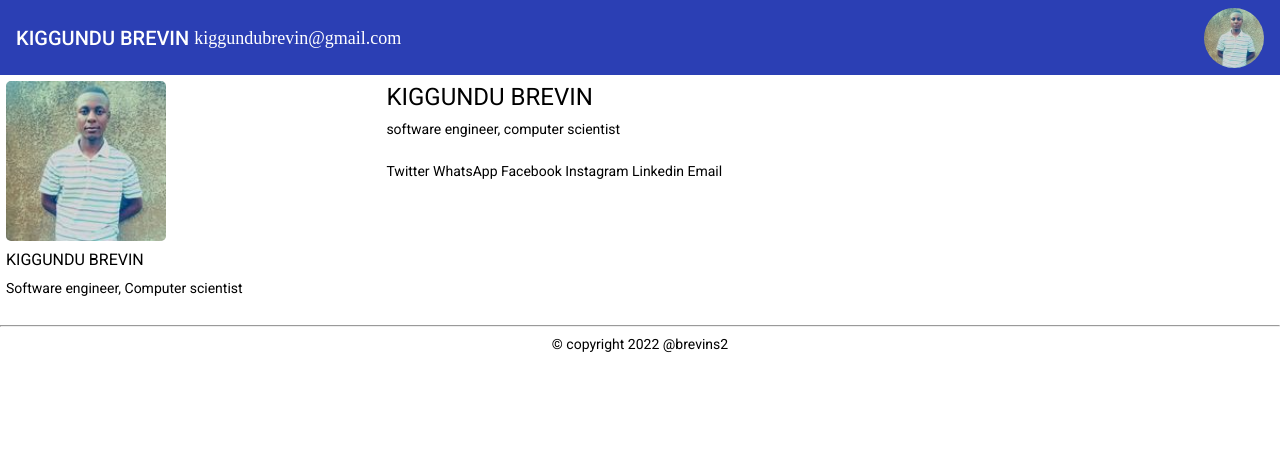
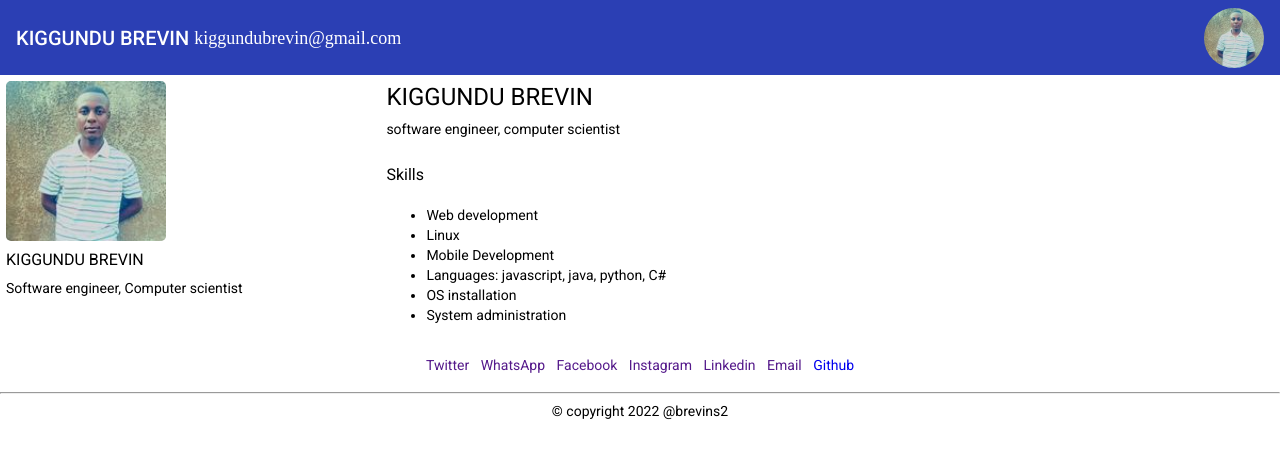
Before and after one commit to brevins2/CMJ, an Angular app: page / in a window 1280 px wide. Shown: the top 458 px of the page. Built offline with nearby package versions, Linux system fonts and the light colour scheme.

Commit message:
new changes

```diff
--- a/src/app/app.component.css
+++ b/src/app/app.component.css
@@ -1,30 +1,3 @@
-/* toolbar/heading styles */
-
-.example-spacer {
-    flex: 1 1 auto;
-}
-
-mat-toolbar {
-    background-color: #2b3fb4;
-    height: 75px;
-    color: #fff;
-}
-
-.profile {
-    border-radius: 30px;
-    width: 60px;
-}
-
-.email {
-    text-decoration: none;
-    color: #fff;
-    font-family: 'Times New Roman', Times, serif;
-    font-size: 18px;
-}
-
-
-/* body stylings */
-
 .body {
     margin: 6px;
     display: flex;
@@ -42,10 +15,3 @@ mat-toolbar {
 .profile-me {
     border-radius: 5px;
 }
-
-
-/* footer styling */
-
-.footer {
-    text-align: center;
-}
--- a/src/app/app.component.html
+++ b/src/app/app.component.html
@@ -1,11 +1,5 @@
-<mat-toolbar>
-    <h3>KIGGUNDU BREVIN</h3>&nbsp;
-    <a href="" class="email">kiggundubrevin@gmail.com</a>
-
-    <span class="example-spacer"></span>
-
-    <img src="../assets/images/brevin.jpg" title="Kiggundu Brevin" alt="image of Kiggundu Brevin" class="profile">
-</mat-toolbar>
+<app-header>
+</app-header>
 
 <div class="container d-flex body">
     <div class="image">
@@ -24,23 +18,25 @@
             KIGGUNDU BREVIN <br>
             <p class="profession">software engineer, computer scientist</p>
         </h1>
-        <div>
+        <div class="d-flex block">
             <link type="file" ref="../assets/files/KIGGUNDU BREVIN cv.docx">
 
-            <div class="social-media">
-                <i class="fa fa-twitter" aria-hidden="true"></i> Twitter
-                <i class="fa fa-whatsapp" aria-hidden="true"></i> WhatsApp
-                <i class="fa fa-facebook" aria-hidden="true"></i> Facebook
-                <i class="fa fa-instagram" aria-hidden="true"></i> Instagram
-                <i class="fa fa-linkedin" aria-hidden="true"></i> Linkedin
-                <i class="fa fa-mail" aria-hidden="true"></i> Email
+            <div class="skills">
+                <h3>
+                    Skills
+                </h3>
+                <ul>
+                    <li>Web development</li>
+                    <li>Linux</li>
+                    <li>Mobile Development</li>
+                    <li>Languages: javascript, java, python, C#</li>
+                    <li>OS installation</li>
+                    <li>System administration</li>
+                </ul>
             </div>
         </div>
     </div>
 
 </div>
 
-<hr/>
-<div class="footer">
-    &copy; copyright 2022 @brevins2
-</div>
+<app-footer></app-footer>
--- a/src/app/app.module.ts
+++ b/src/app/app.module.ts
@@ -7,10 +7,14 @@ import { BrowserAnimationsModule } from '@angular/platform-browser/animations';
 
 import {MatToolbarModule} from '@angular/material/toolbar';
 import {MatIconModule} from '@angular/material/icon';
+import { FooterComponent } from './footer/footer.component';
+import { HeaderComponent } from './header/header.component';
 
 @NgModule({
   declarations: [
-    AppComponent
+    AppComponent,
+    FooterComponent,
+    HeaderComponent
   ],
   imports: [
     BrowserModule,
--- /dev/null
+++ b/src/app/footer/footer.component.css
@@ -0,0 +1,13 @@
+.footer {
+    text-align: center;
+}
+
+.social-media {
+    text-align: center;
+    padding: 10px;
+}
+
+.social-media a {
+    padding: 4px;
+    text-decoration: none;
+}
--- /dev/null
+++ b/src/app/footer/footer.component.html
@@ -0,0 +1,16 @@
+<footer>
+    <div class="social-media">
+        <a href=""><i class="fa fa-twitter" aria-hidden="true"></i> Twitter</a>
+        <a href=""><i class="fa fa-whatsapp" aria-hidden="true"></i> WhatsApp</a>
+        <a href=""><i class="fa fa-facebook" aria-hidden="true"></i> Facebook</a>
+        <a href=""><i class="fa fa-instagram" aria-hidden="true"></i> Instagram</a>
+        <a href=""><i class="fa fa-linkedin" aria-hidden="true"></i> Linkedin</a>
+        <a href=""><i class="fa fa-mail" aria-hidden="true"></i> Email</a>
+        <a href="https://github.com/brevins2"><i class="fa fa-github" aria-hidden="true"></i> Github</a>
+    </div>
+
+    <hr/>
+    <div class="footer">
+        &copy; copyright 2022 @brevins2
+    </div>
+</footer>
--- /dev/null
+++ b/src/app/footer/footer.component.ts
@@ -0,0 +1,15 @@
+import { Component, OnInit } from '@angular/core';
+
+@Component({
+  selector: 'app-footer',
+  templateUrl: './footer.component.html',
+  styleUrls: ['./footer.component.css']
+})
+export class FooterComponent implements OnInit {
+
+  constructor() { }
+
+  ngOnInit(): void {
+  }
+
+}
--- /dev/null
+++ b/src/app/header/header.component.css
@@ -0,0 +1,21 @@
+.example-spacer {
+    flex: 1 1 auto;
+}
+
+mat-toolbar {
+    background-color: #2b3fb4;
+    height: 75px;
+    color: #fff;
+}
+
+.profile {
+    border-radius: 30px;
+    width: 60px;
+}
+
+.email {
+    text-decoration: none;
+    color: #fff;
+    font-family: 'Times New Roman', Times, serif;
+    font-size: 18px;
+}
--- /dev/null
+++ b/src/app/header/header.component.html
@@ -0,0 +1,8 @@
+<mat-toolbar>
+    <h3>KIGGUNDU BREVIN</h3>&nbsp;
+    <a href="https://accounts.google.com/b/0/AddMailService" class="email">kiggundubrevin@gmail.com</a>
+
+    <span class="example-spacer"></span>
+
+    <img src="../assets/images/brevin.jpg" title="Kiggundu Brevin" alt="image of Kiggundu Brevin" class="profile">
+</mat-toolbar>
--- /dev/null
+++ b/src/app/header/header.component.ts
@@ -0,0 +1,15 @@
+import { Component, OnInit } from '@angular/core';
+
+@Component({
+  selector: 'app-header',
+  templateUrl: './header.component.html',
+  styleUrls: ['./header.component.css']
+})
+export class HeaderComponent implements OnInit {
+
+  constructor() { }
+
+  ngOnInit(): void {
+  }
+
+}
```
Also changed, not shown: 2 other files (tests, documents, lock files or other folders).
